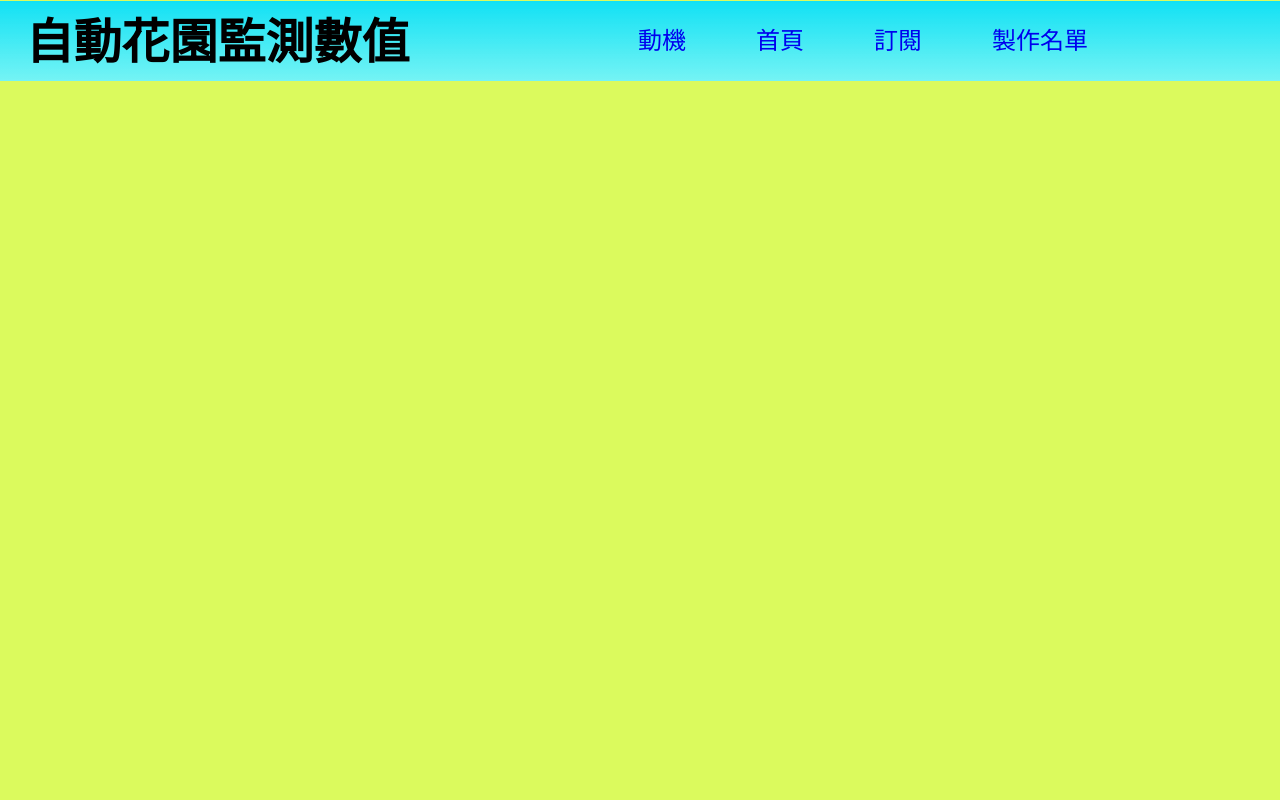
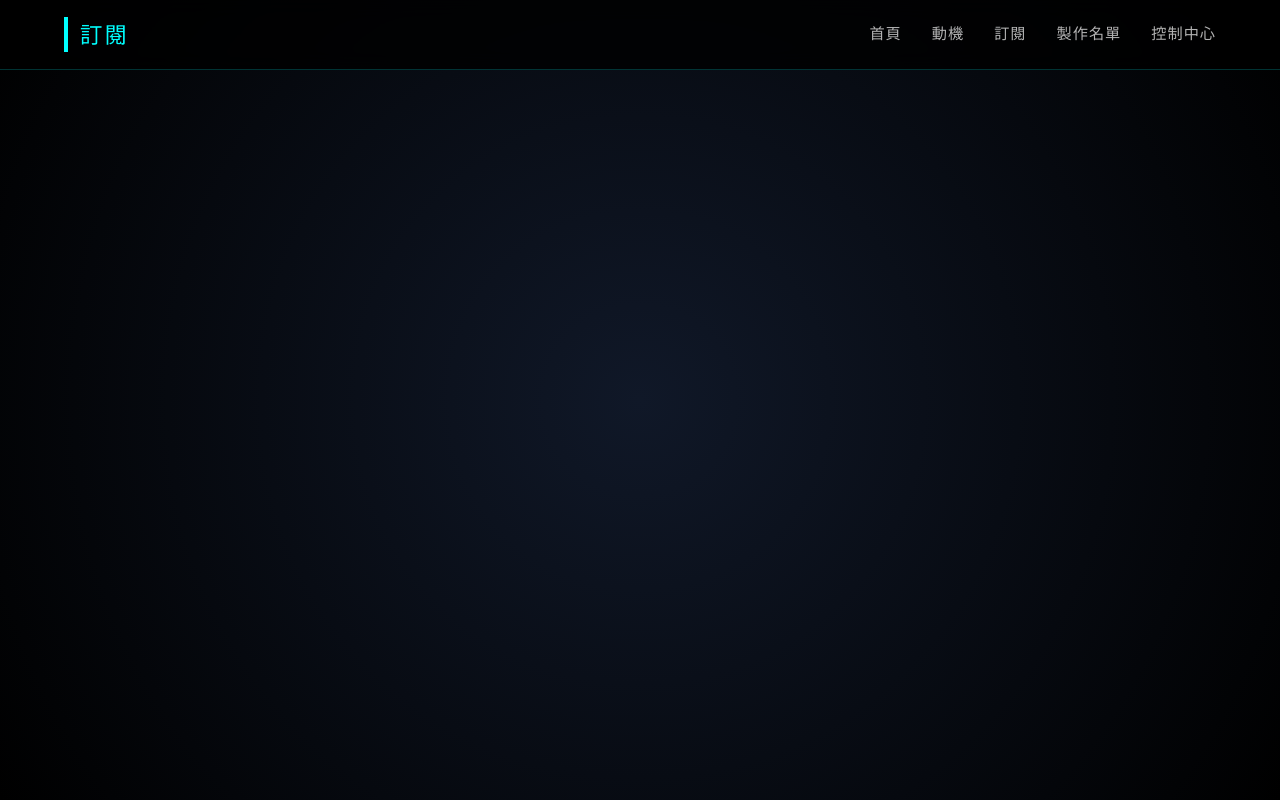
Before and after one commit to eason20090604/my_esp32_garden, a website: page public/訂閱.html in a window 1280 px wide. Drawn offline with Linux system fonts and the light colour scheme.

Commit message:
Update 訂閱.html

```diff
--- a/public/訂閱.html
+++ b/public/訂閱.html
@@ -4,24 +4,21 @@
     <meta charset="UTF-8">
     <meta name="viewport" content="width=, initial-scale=1.0">
     <title>自動花園監測系統</title>
-    <link rel="stylesheet" href="style.css">
+    <link rel="stylesheet" href="style2.css">
 </head>
 <body>
 
     <header>
-         <span style="font-size: x-large;">
-        <h1>自動花園監測數值</h1>
-     <nav>
+    <h1>訂閱</h1>
+
     <ul>
-        <li><a href="動機.html" >動機</a></li>
-        <li><a href="首頁.html" >首頁</a></li>
-        <li><a href="訂閱.html" >訂閱</a></li>
-        <li><a href="製作名單.html" >製作名單</a></li>
-
+        <li><a href="首頁.html">首頁</a></li>
+        <li><a href="動機.html">動機</a></li>
+        <li><a href="訂閱.html">訂閱</a></li>
+        <li><a href="製作名單.html">製作名單</a></li>
+        <li><a href="控制中心.html">控制中心</a></li>
     </ul>
-    </nav>
-    </span>
-     </header>
+    </header>
       <section class="標題">
         <h2></h2>
     </section>                          <!--導覽列 -->
```
